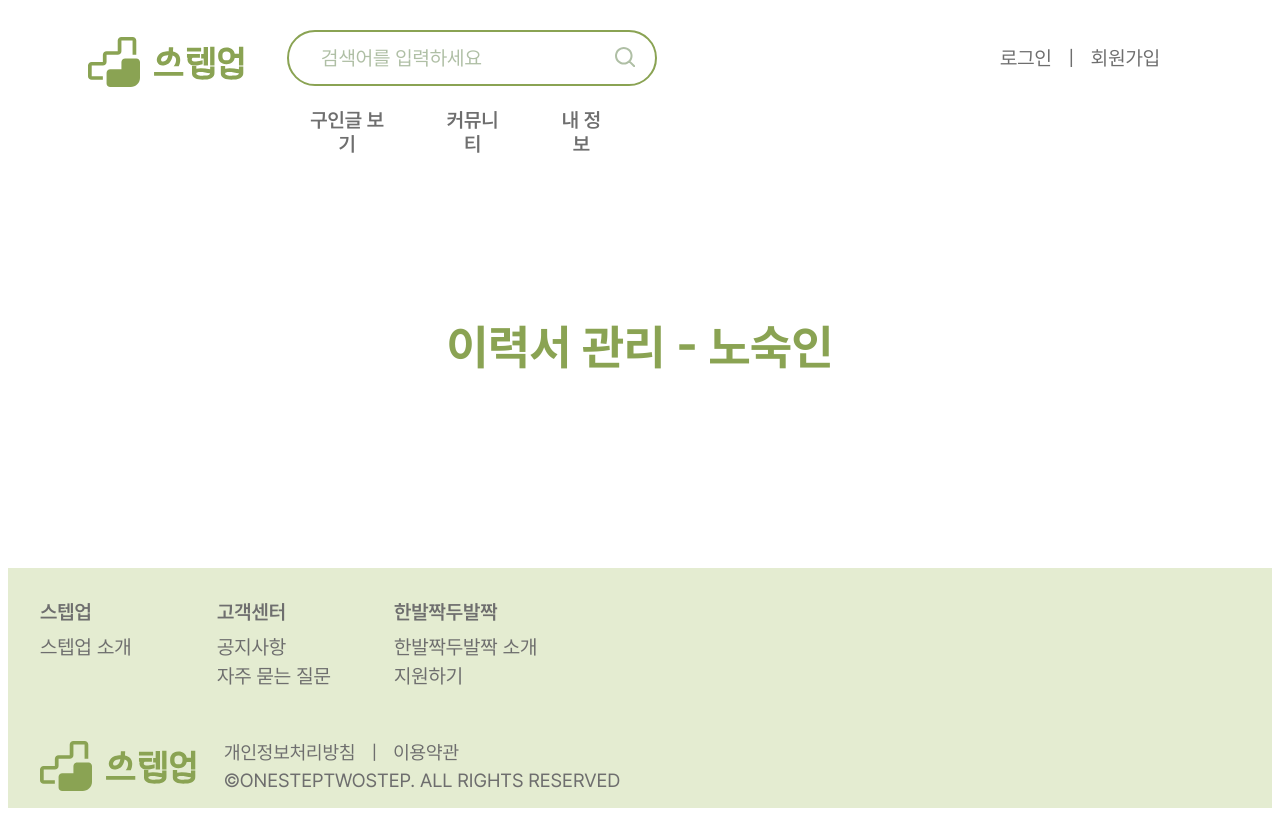
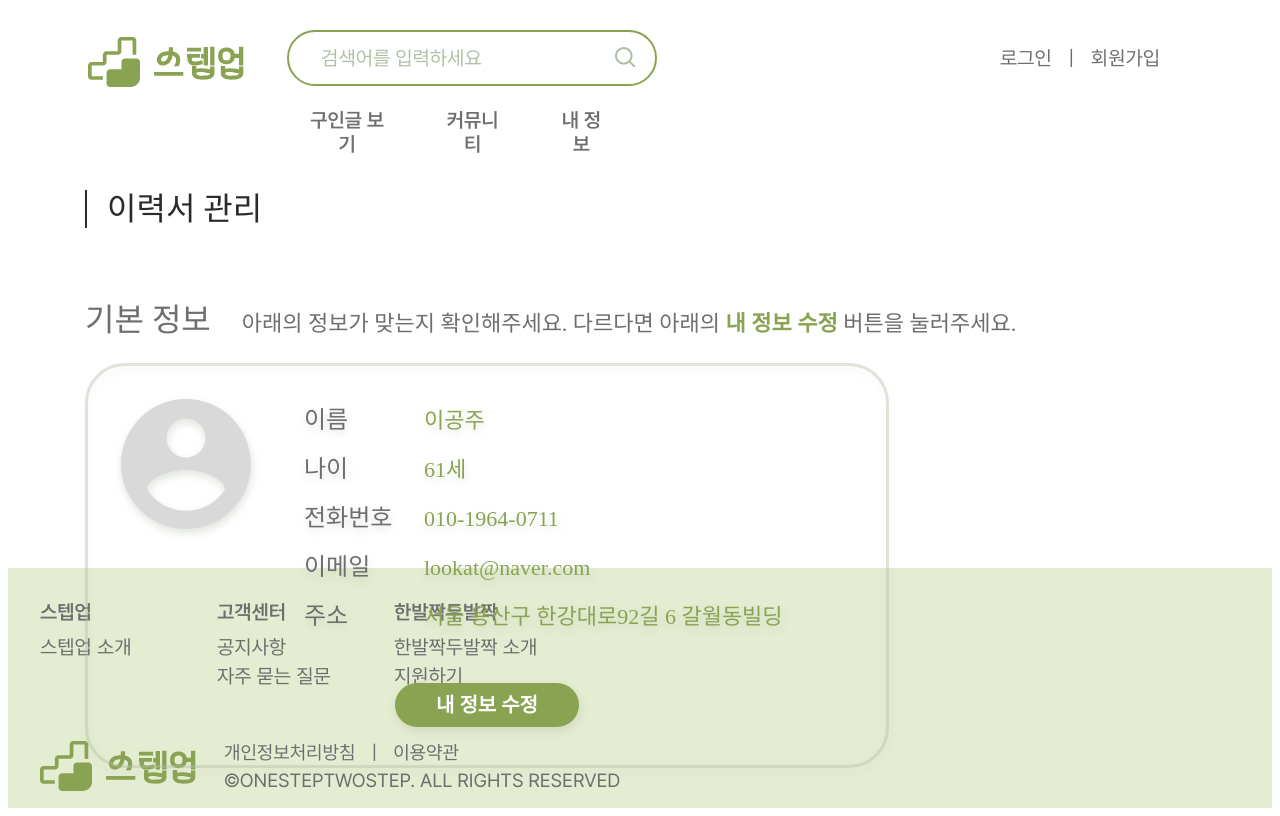
Before and after one commit to ICT-project-stepup/stepup-web, a React (Create React App) app: page /manageresume in a window 1280 px wide. Shown: the top 816 px of the page. Built offline with nearby package versions, Linux system fonts and the light colour scheme.

Commit message:
feat: 이력서 관리 페이지 작성

```diff
--- a/src/pages/homeless/resume/ManageResume.js
+++ b/src/pages/homeless/resume/ManageResume.js
@@ -1,12 +1,59 @@
+// ManageResume.js
+
+import React, { useState } from "react";
 import { styled } from "styled-components";
+import { ReactComponent as ProfileIcon } from "../../../icons/ProfileIcon.svg";
 
 /* 채은 */
 export default function ManageResume() {
-    return(
+
+  // 더미데이터
+  const userDummy = {
+    name: "이공주",
+    age: "61세",
+    phone: "010-1964-0711",
+    email: "lookat@naver.com",
+    address: "서울 용산구 한강대로92길 6 갈월동빌딩",
+  };
+
+  const userInfoArray = [
+    { label: "이름", value: userDummy.name },
+    { label: "나이", value: userDummy.age },
+    { label: "전화번호", value: userDummy.phone },
+    { label: "이메일", value: userDummy.email },
+    { label: "주소", value: userDummy.address },
+  ];
+
+
+  return (
     <Test>
-            <span>이력서 관리 - 노숙인</span>
+      <Text>
+        <span>이력서 관리</span>
+      </Text>
+
+      <Inform>
+        <span className="title">기본 정보</span>
+        <span className="description">
+          아래의 정보가 맞는지 확인해주세요. 다르다면 아래의{" "}
+          <span className="highlight">내 정보 수정</span> 버튼을 눌러주세요.
+        </span>
+        <InformBox>
+          <StyledProfile />
+
+          <Info>
+            {userInfoArray.map((info, index) => (
+              <InfoRow key={index}>
+                <InfoLabel>{info.label}</InfoLabel>
+                <InfoValue>{info.value}</InfoValue>
+              </InfoRow>
+            ))}
+          </Info>
+
+          <Button>내 정보 수정</Button>
+        </InformBox>
+      </Inform>
     </Test>
-    )
+  );
 }
 
 const Test = styled.div`
@@ -18,5 +65,170 @@ const Test = styled.div`
 
 font-family: "Pretendard-Bold";
 font-size: 3rem;
-    color: #8AA353;
+color: #8aa353;
 `;
+
+const Text = styled.div`
+  /*이력서 관리 텍스트*/
+
+  box-sizing: border-box;
+  position: absolute;
+  width: 12.3125rem;
+  height: 2.375rem;
+  left: 5.3125rem;
+  top: 11.875rem;
+  background: #ffffff;
+  border-left: 0.125rem solid #2b2b2b;
+  font-family: "Pretendard";
+  font-style: normal;
+  font-weight: 500;
+  font-size: 2rem;
+  line-height: 2.375rem;
+  display: flex;
+  align-items: center;
+  text-align: center;
+  padding-left: 1.25rem;
+  color: #2b2b2b;
+`;
+
+const Inform = styled.div`
+  /* 기본 정보 */
+
+  position: absolute;
+  top: 17.8125rem;
+  left: 5.3125rem;
+  align-items: center;
+
+  // 기본 정보 텍스트
+  .title {
+    width: 7.4375rem;
+    height: 2.375rem;
+    font-family: "Pretendard";
+    font-style: normal;
+    font-weight: 500;
+    font-size: 2rem;
+    line-height: 2.375rem;
+    color: #6e6e6e;
+    margin-right: 1.25rem;
+  }
+
+  // 설명
+  .description {
+    width: 45.75rem;
+    height: 1.625rem;
+    margin-left: 0.6875rem;
+    font-family: "Pretendard";
+    font-style: normal;
+    font-weight: 400;
+    font-size: 1.375rem;
+    line-height: 1.625rem;
+    color: #6e6e6e;
+  }
+
+  .highlight {
+    font-family: "Pretendard";
+    font-size: 1.375rem;
+    font-weight: 600;
+    line-height: 1.640625rem;
+    text-align: left;
+    color: #8aa353;
+  }
+`;
+
+const StyledProfile = styled(ProfileIcon)`
+  // 프로필 이미지
+  margin-right: 1.25rem;
+  margin-left: 1.25rem;
+  margin-top: 1.25rem;
+`;
+
+const InformBox = styled.div`
+  /* 기본 정보 박스 */
+
+  box-sizing: border-box;
+  display: flex;
+  width: 50.25rem;
+  height: 25.3125rem;
+  margin-top: 1.25rem;
+  border: 0.1875rem solid rgba(175, 191, 165, 0.4); /* 3px */
+  border-radius: 2.5rem;
+  position: absolute;
+  filter: drop-shadow(0.0625rem 0.25rem 0.25rem rgba(175, 191, 165, 0.4));
+`;
+
+const Info = styled.div`
+/* 정보 데이터들 */
+
+display: flex;
+flex-direction: column;
+margin-left: 1.25rem;
+margin-top: 2.5rem;
+`;
+
+const InfoRow = styled.div`
+  display: flex;
+  align-items: center;
+  margin-bottom: 1.25rem;
+`;
+
+const InfoLabel = styled.div`
+width: 7.5rem;
+font-family: "Pretendard";
+font-style: normal;
+font-weight: 500;
+font-size: 1.5rem;
+line-height: 1.8125rem;
+color: #6e6e6e;
+display: flex;
+align-items: center;
+`;
+
+const InfoValue = styled.div`
+/* 정보 데이터 */
+font-family: "Pretendard";
+font-style: normal;
+font-weight: 500;
+font-size: 1.375rem;
+line-height: 1.625rem;
+display: flex;
+align-items: center;
+color: #8aa353;
+`;
+
+const Button = styled.button`
+  /* 내 정보 수정 버튼 */
+
+  position: absolute;
+
+  // 버튼 크기
+
+  width: 11.5rem;
+  height: 2.75rem;
+
+  // 버튼 위치
+
+  top: 85%;
+  left: 50%;
+  transform: translate(-50%, -50%);
+
+  // 버튼 꾸미기
+
+  background: #8aa353;
+  border-radius: 1.5625rem;
+
+  font-family: "Pretendard";
+  font-style: normal;
+  font-weight: 600;
+  font-size: 1.25rem;
+  line-height: 1.5rem;
+
+  display: flex;
+  align-items: center;
+  text-align: center;
+  justify-content: center;
+
+  border: none;
+  cursor: pointer;
+
+  color: #ffffff;
+`;
```
Lines whose indentation alone changed are shown as unchanged.
